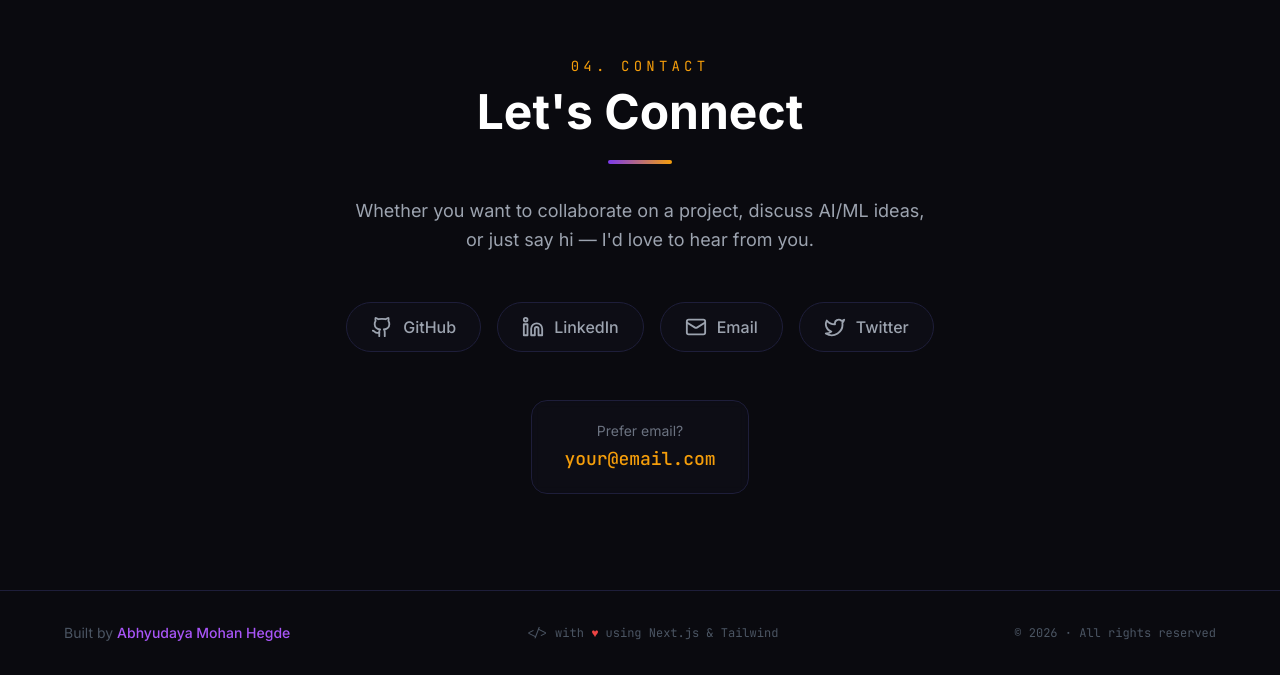
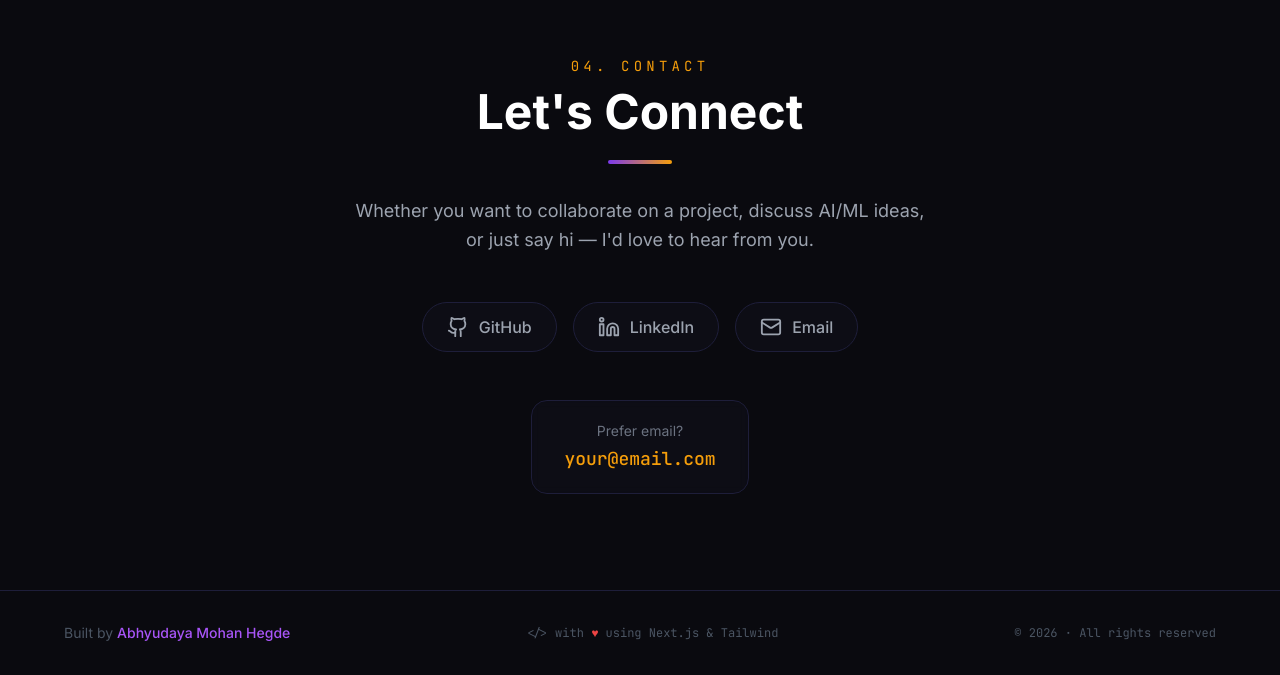
Before and after one commit to umbralrage345/profile-dashboard, a Next.js app: page / in a window 1280 px wide. Shown: the part 3344-4019 px from the top of the page. Built offline with nearby package versions, Linux system fonts and the light colour scheme.

Commit message:
remove twitter from contact

```diff
--- a/components/Contact.tsx
+++ b/components/Contact.tsx
@@ -1,7 +1,7 @@
 "use client";
 
 import { motion } from "framer-motion";
-import { Github, Mail, Linkedin, Twitter } from "lucide-react";
+import { Github, Mail, Linkedin } from "lucide-react";
 
 const contacts = [
   {
@@ -21,12 +21,6 @@ const contacts = [
     href: "mailto:your@email.com",
     icon: <Mail size={22} />,
     color: "hover:text-brand-red-light hover:border-brand-red hover:shadow-[0_0_20px_rgba(220,38,38,0.3)]",
-  },
-  {
-    label: "Twitter",
-    href: "https://twitter.com",
-    icon: <Twitter size={22} />,
-    color: "hover:text-brand-purple-lighter hover:border-brand-purple-light hover:shadow-[0_0_20px_rgba(168,85,247,0.3)]",
   },
 ];
 
```
